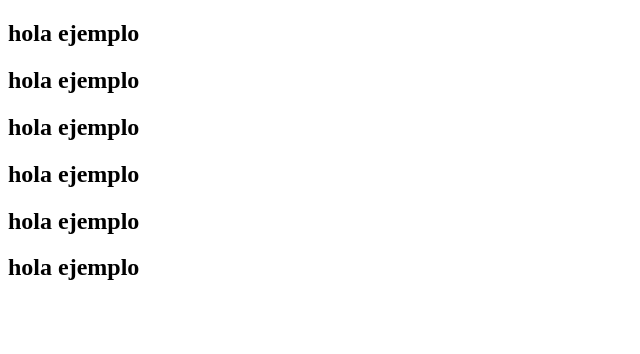
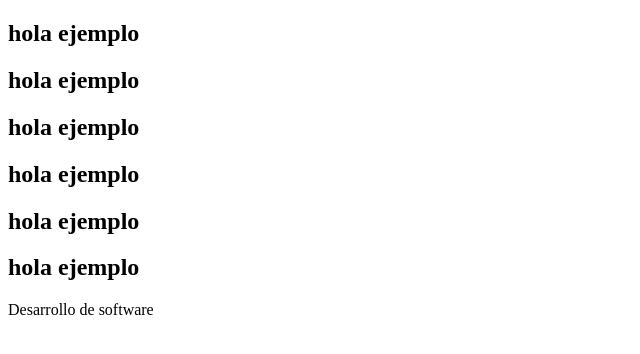
Before and after one commit to yorvin28/paginaweb, a plain HTML site: page index.html in a window 1280 px wide. Shown: the whole page, without its empty margins (0-640 px from the left). Drawn offline with Linux system fonts and the light colour scheme.

Commit message:
Modificacion final

```diff
--- a/index.html
+++ b/index.html
@@ -10,5 +10,6 @@
 	<h2>hola ejemplo</h2>
 	<h2>hola ejemplo</h2>
 	<h2>hola ejemplo</h2>
+	<p>Desarrollo de software</p>
 </body>
 </html>
```
